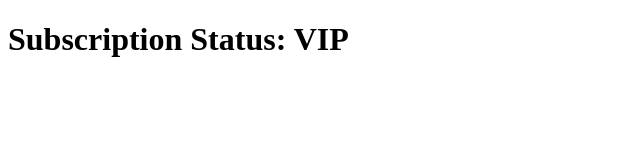
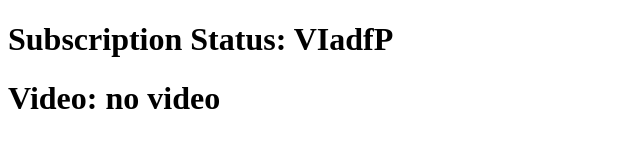
Before and after one commit to pstruthers/FES-JS-Crash-Course, a plain HTML site: page index.html in a window 1280 px wide. Shown: the whole page, without its empty margins (0-640 px from the left). Drawn offline with Linux system fonts and the light colour scheme.

Commit message:
example exercise to show video based on subscription status

```diff
--- a/index.html
+++ b/index.html
@@ -7,6 +7,8 @@
     <script src="script.js" defer></script>
 </head>
 <body>
+    <!-- HTML -->
     <h1>Subscription Status: <span class="status"></span></h1>
+    <h1>Video: <span class="video"></span></h1>
 </body>
 </html>
--- a/script.js
+++ b/script.js
@@ -1,16 +1,39 @@
+// JAVASCRIPT
+
 const statusRef = document.querySelector(".status");
+const videoRef = document.querySelector(".video")
 
 // Creating a new promise
 function getSubscriptionStatus() {
   return new Promise((resolve, reject) => {
-    resolve("VIP");
+    resolve("VIadfP");
   });
+}
+
+function getVideo(subscriptionStatus) {
+    return new Promise((resolve, reject) => {
+        if (subscriptionStatus === "VIP") {
+            resolve("show video")
+        } else if (subscriptionStatus === "FREE") {
+            resolve("show trailer")
+        } else {
+            reject("no video")
+        }
+    })
 }
 
 // Accessing promise using async/await
 async function main() {
   const status = await getSubscriptionStatus();
   statusRef.innerHTML = status;
+  // use a try-catch to display error message without throwing an actual error
+  try {
+      console.log(await getVideo(status))
+  }
+  catch(e) {
+    console.log(e)
+    videoRef.innerHTML = e
+  }
 }
 
 main();
```
